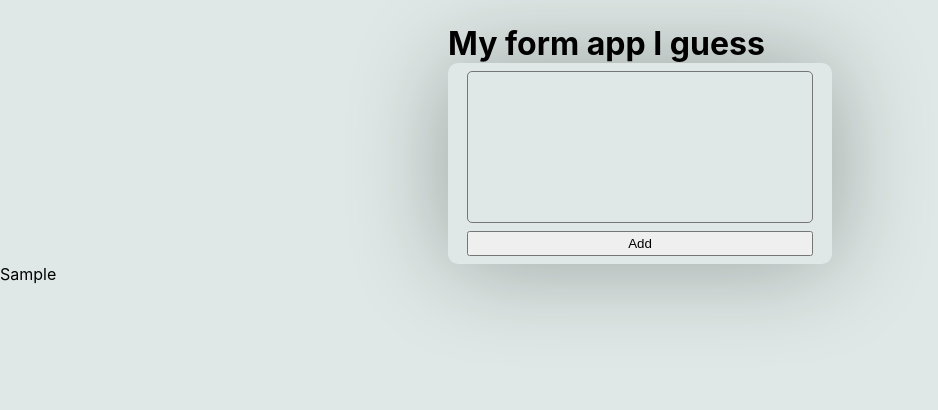
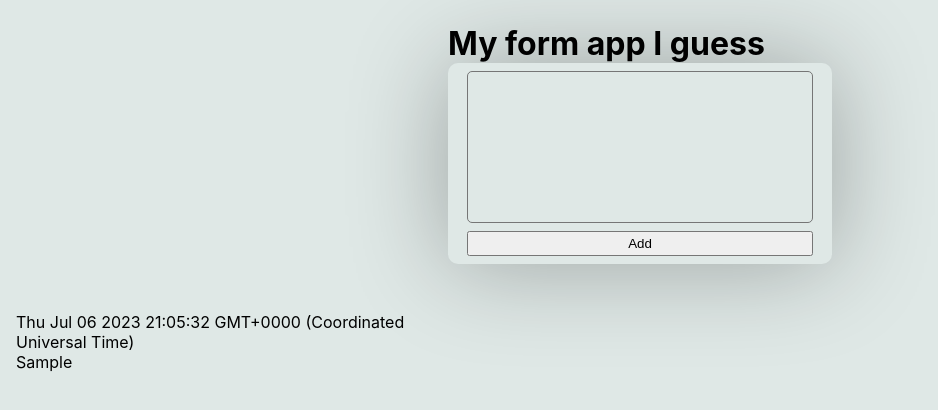
Before and after one commit to KumaCatz/ITC-react-project-notes, a React (Create React App) app: page / in a window 1280 px wide. Both pictures are taken after typing "Sample" into the empty fields and a click on the input "Add". Shown: the top 410 px of the page, without its empty margins (0-938 px from the left). Built offline with nearby package versions, Linux system fonts and the light colour scheme.

Commit message:
M1 done M2 50%, implement delete button

```diff
--- a/src/components/GenerateNote.jsx
+++ b/src/components/GenerateNote.jsx
@@ -1,10 +1,20 @@
 import React from 'react';
+import "../css/GenerateNote.css";
 
 function GenerateNote({ note }) {
 
     return (
-        <div>
-            { note.map((object) => <div key={ object.id }>{ object.content }</div>) }
+        <div className='notes-container'>
+            { note.map((object) =>
+                <div key={ object.id }>
+                    <div>
+                        { object.date }
+                    </div>
+                    <div>
+                        { object.content }
+                    </div>
+                </div>
+            ) }
         </div>
     )
 }
--- a/src/components/NoteForm.jsx
+++ b/src/components/NoteForm.jsx
@@ -14,6 +14,7 @@ function NoteForm() {
         const newNote = {
             id: idCounter,
             content: input,
+            date: new Date().toString(),
         }
 
         setNote([...note, newNote]);
--- /dev/null
+++ b/src/css/GenerateNote.css
@@ -0,0 +1,9 @@
+.notes-container {
+    display: flex;
+    flex-flow: row wrap;
+}
+
+.notes-container > div {
+    margin: 1em;
+    flex: 0 0 calc(33% - 2em); /* Adjust the width of each child element */
+}
--- a/src/css/NoteForm.css
+++ b/src/css/NoteForm.css
@@ -3,7 +3,7 @@ form {
     min-width: 100px;
     width: 30vw;
     height: 30vh;
-    margin: auto;
+    margin: auto auto 2rem auto;
     margin-top: 1.5rem;
     display: flex;
     flex-flow: column;
```
